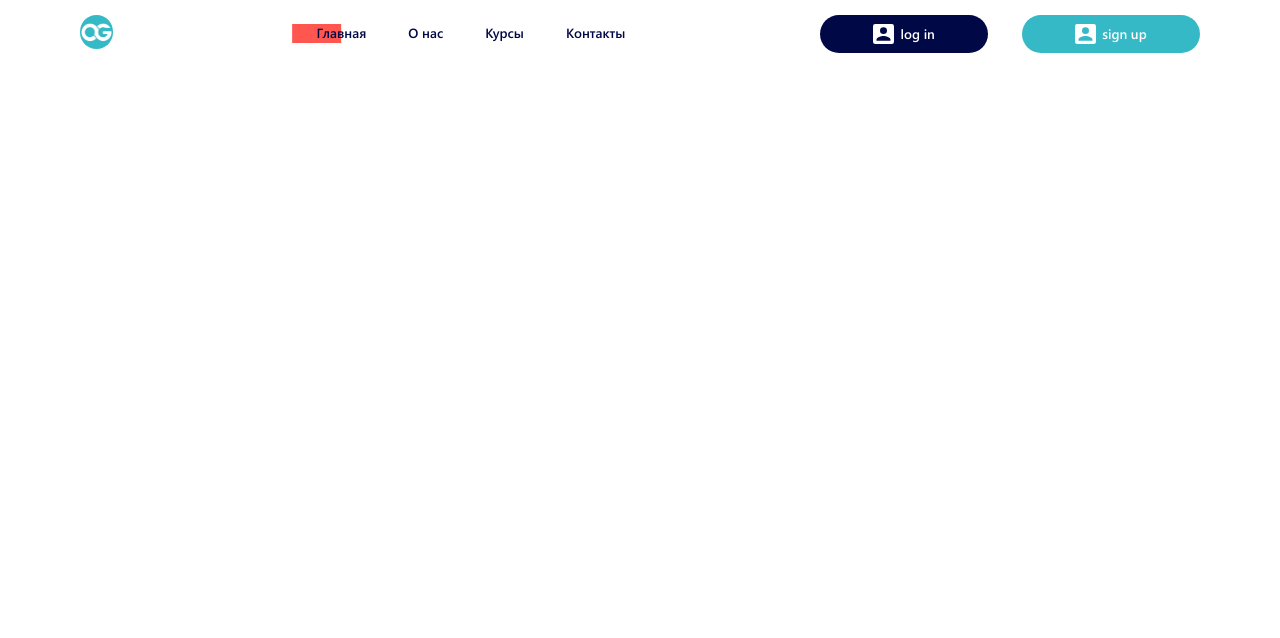
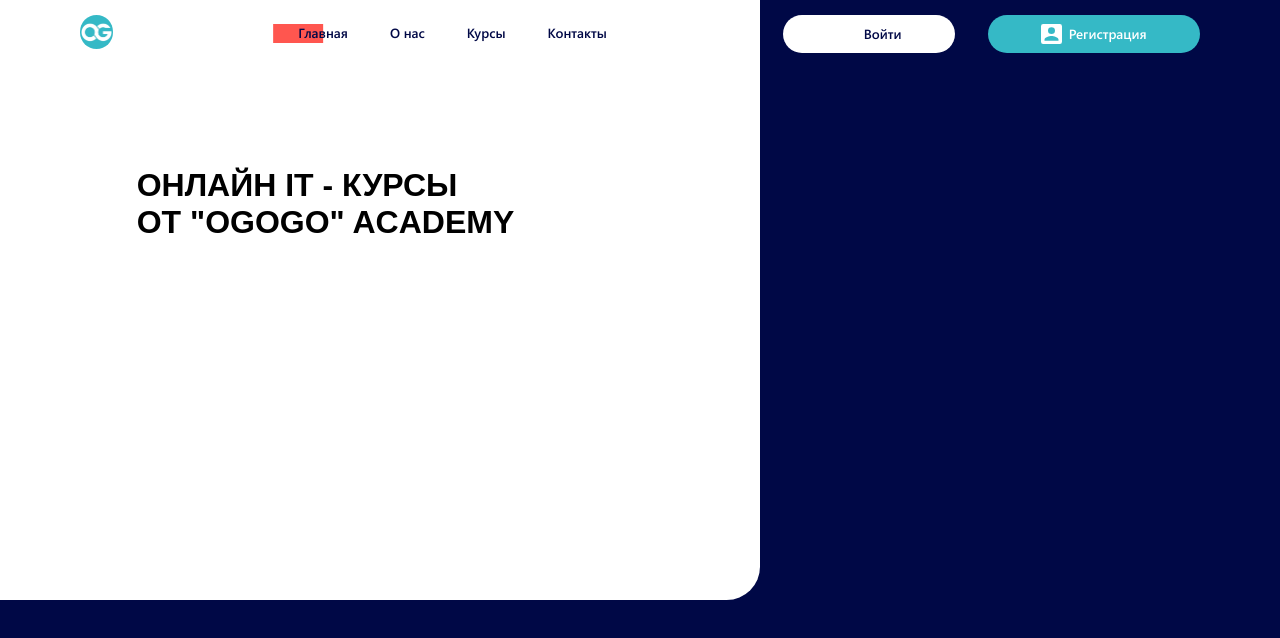
Before and after one commit to Yuzeyzer/ReactJS__Academy--Ogogo, a React (Create React App) app: page / in a window 1280 px wide. Shown: the top 638 px of the page. Built offline with nearby package versions, Linux system fonts and the light colour scheme.

Commit message:
refactoring, add white-block-before elemet to backgrounf

```diff
--- a/src/landing/components/header/index.jsx
+++ b/src/landing/components/header/index.jsx
@@ -18,11 +18,11 @@ function Header() {
           <div className='header__auth-btns auth-btns'>
             <button className='auth-btns__log-in'>
               <img src={UserIcon} alt='' />
-              log in
+              Войти
             </button>
             <button className='auth-btns__sign-up'>
               <img src={UserIcon} alt='' />
-              sign up
+              Регистрация
             </button>
           </div>
         </div>
--- a/src/landing/scss/components/header/_auth-btns.scss
+++ b/src/landing/scss/components/header/_auth-btns.scss
@@ -12,15 +12,16 @@
 		outline: none;
 		border: none;
 		cursor: pointer;
-		color: $white;
 		img {
 			margin-right: vw(10);
 		}
 	}
 	&__log-in {
-		background-color: $darkBlue;
+		background-color: $white;
+		color: $darkBlue;
 	}
 	&__sign-up {
 		background-color: $lightBlue;
+		color: $white;
 	}
 }
--- a/src/landing/scss/helpers/_base.scss
+++ b/src/landing/scss/helpers/_base.scss
@@ -13,6 +13,7 @@
 }
 body {
 	font-family: sans-serif;
+	background-color: $darkBlue;
 }
 li {
 	list-style-type: none;
--- a/src/landing/scss/sections/hero/_hero.scss
+++ b/src/landing/scss/sections/hero/_hero.scss
@@ -1,5 +1,19 @@
 .hero {
 	position: relative;
 	z-index: 1;
-	padding-top: vw(170);
+	padding: vw(250) vw(85) 0;
+	&::before {
+		content: '';
+		position: absolute;
+		left: 0;
+		top: 0;
+		width: vw(1140);
+		height: vw(900);
+		background-color: #fff;
+		border-bottom-right-radius: vw(50);
+		z-index: -1;
+	}
+	&__title {
+		font-size: vw(48);
+	}
 }
--- a/src/landing/sections/hero/index.jsx
+++ b/src/landing/sections/hero/index.jsx
@@ -4,7 +4,10 @@ function Hero() {
   return (
     <section className='hero'>
       <div className='container'>
-
+        <div className='hero__content'>
+          <h1 className='hero__title'>ОНЛАЙН IT - КУРСЫ <br/>
+           ОТ "OGOGO" ACADEMY</h1>
+        </div>
       </div>
     </section>
   );
```
